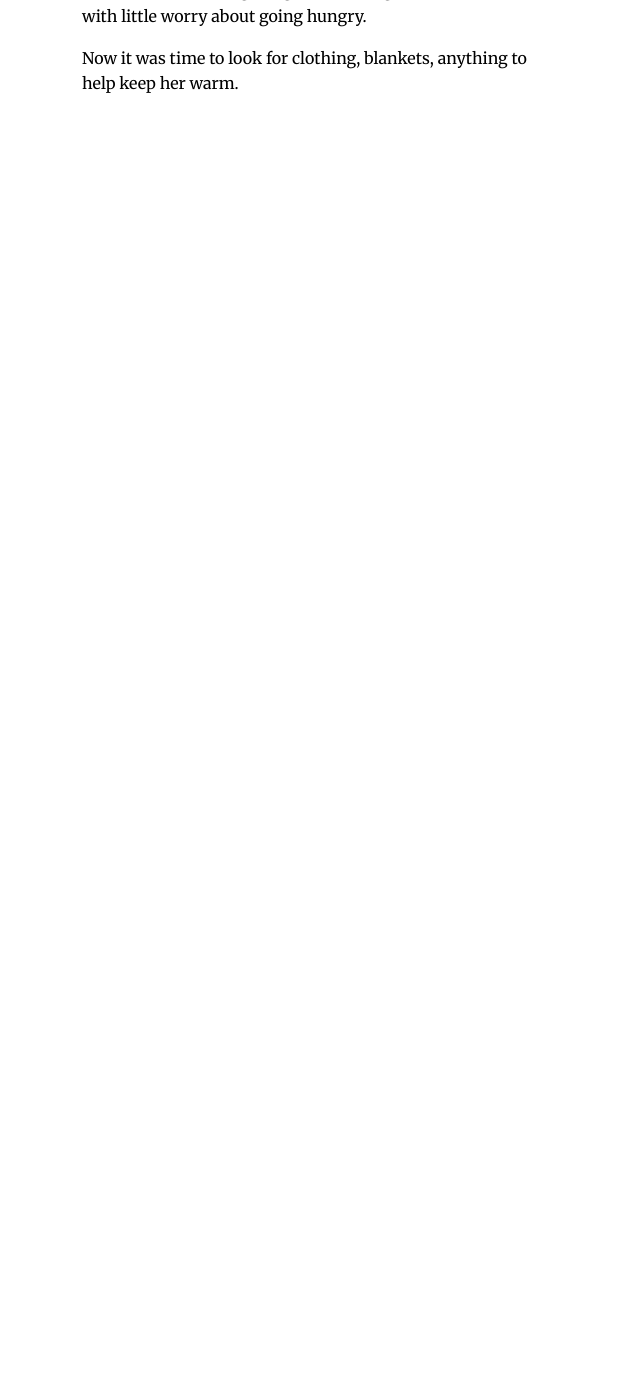
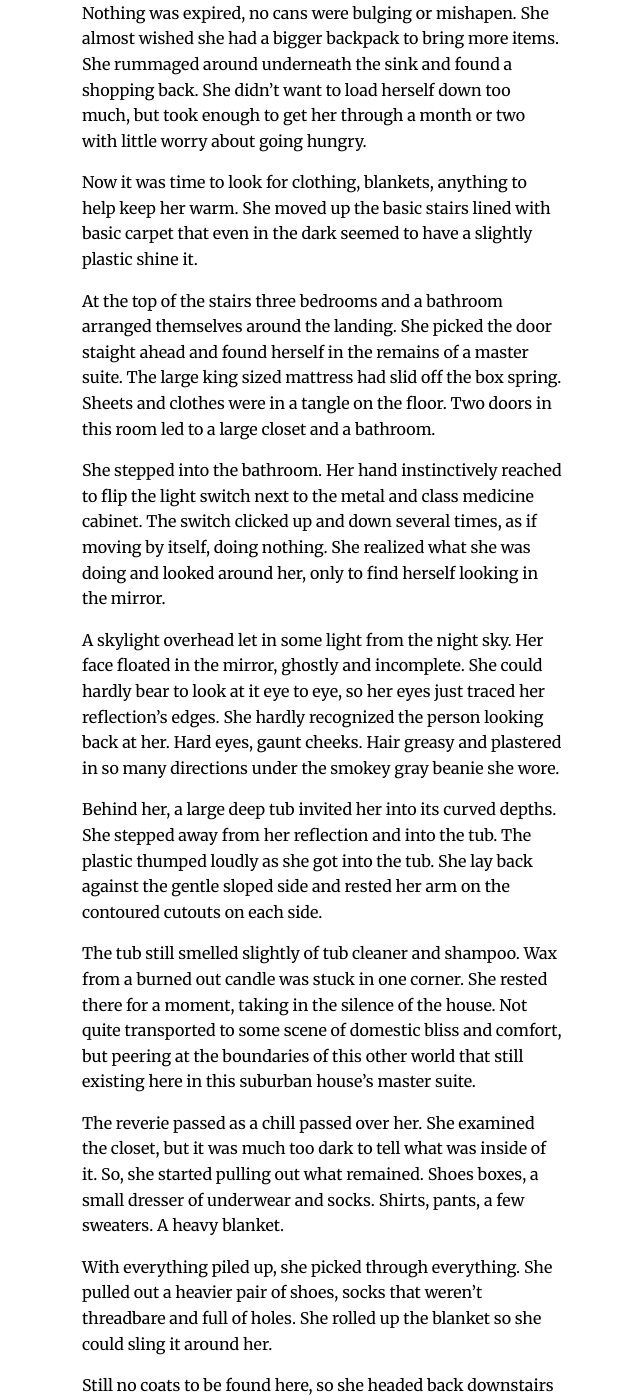
Before and after one commit to brodieaustin/building-300, a Jekyll site: the page built from index.markdown, in a window 1280 px wide and 1400 px high, scrolled down 14393 px. Shown: the whole window, without its empty margins (318-958 px from the left). Built offline with Jekyll 4.4.1, drawn with Linux system fonts in a browser that asks for light colours; our own code applies the rules of GitHub Pages for plain Markdown files; before the commit the page ends 14522 px from its top, so only the background shows below that; some of the changed text lies outside the part shown.

Commit message:
end of day 9, wc 6051

```diff
--- a/index.markdown
+++ b/index.markdown
@@ -130,7 +130,7 @@ Rather than run towards it, her body propelled her away from the scene. She cras
 
 A feeling of relief came over her as she shoved the door closed and huddled on the floor. She didn't cry but sat there clutching her arms wrapped around her legs. She used her silence to keep the image of the crunched damaged car at bay. Used her silence to erase the sounds that someone else's voice had made in a moment of fear and desperation, as if the silence would erase those things that had conditioned the human voice to speak terror and fear.
 
-Chapter 3: Ice
+# Chapter 3: Ice #
 
 Snow had been dusting the ground for weeks now, off and on. Never accumulating, just creating mottled patterns of white, grey, and brown. The air was cold and wind was picking up. Her clothing options were limited, in her panicked moments of fleeing chaos and destruction she hadn't had an opportunity to think critically about what she would need once winter came.
 
@@ -184,4 +184,42 @@ She looked around furtively again, a slight feeling of guilt overcame her as she
 
 This kitchen was much more promising. She opened a few cabinets and found a few cans, crackers, and meal mixes. Nothing was expired, no cans were bulging or mishapen. She almost wished she had a bigger backpack to bring more items. She rummaged around underneath the sink and found a shopping back. She didn't want to load herself down too much, but took enough to get her through a month or two with little worry about going hungry.
 
-Now it was time to look for clothing, blankets, anything to help keep her warm.
+Now it was time to look for clothing, blankets, anything to help keep her warm. She moved up the basic stairs lined with basic carpet that even in the dark seemed to have a slightly plastic shine it.
+
+At the top of the stairs three bedrooms and a bathroom arranged themselves around the landing. She picked the door staight ahead and found herself in the remains of a master suite. The large king sized mattress had slid off the box spring. Sheets and clothes were in a tangle on the floor. Two doors in this room led to a large closet and a bathroom.
+
+She stepped into the bathroom. Her hand instinctively reached to flip the light switch next to the metal and class medicine cabinet. The switch clicked up and down several times, as if moving by itself, doing nothing. She realized what she was doing and looked around her, only to find herself looking in the mirror.
+
+A skylight overhead let in some light from the night sky. Her face floated in the mirror, ghostly and incomplete. She could hardly bear to look at it eye to eye, so her eyes just traced her reflection's edges. She hardly recognized the person looking back at her. Hard eyes, gaunt cheeks. Hair greasy and plastered in so many directions under the smokey gray beanie she wore.
+
+Behind her, a large deep tub invited her into its curved depths. She stepped away from her reflection and into the tub. The plastic thumped loudly as she got into the tub. She lay back against the gentle sloped side and rested her arm on the contoured cutouts on each side.
+
+The tub still smelled slightly of tub cleaner and shampoo. Wax from a burned out candle was stuck in one corner. She rested there for a moment, taking in the silence of the house. Not quite transported to some scene of domestic bliss and comfort, but peering at the boundaries of this other world that still existing here in this suburban house's master suite.
+
+The reverie passed as a chill passed over her. She examined the closet, but it was much too dark to tell what was inside of it. So, she started pulling out what remained. Shoes boxes, a small dresser of underwear and socks. Shirts, pants, a few sweaters. A heavy blanket.
+
+With everything piled up, she picked through everything. She pulled out a heavier pair of shoes, socks that weren't threadbare and full of holes. She rolled up the blanket so she could sling it around her.
+
+Still no coats to be found here, so she headed back downstairs to the coat closet by the front door. The only coat left hanging there was long blue wool coat. It had a military look to it. It was a few sizes too big and hung down nearly to her ankles. But it fit well enough to not fall off of her completely. And its thick layers would keep her warm.
+
+She was ready to leave, but before she did, she lingered in the family room for a while longer. She shoved aside a pile of old mail and magazines and sat on the sofa that had once been lined up properly with the walls and fireplace that formed the room's focal point. Not the sofa was pushed at an odd angle and didn't frame anything in the space.
+
+She sat there, just breathing, just pausing, much as she had in the bathroom upstairs. She rifled through the pile she had just moved and pulled out a cooking magazine from the pile. Leaning back into the sofa, we flipped through the glossy pages full of deserts and platters or luxuriously roasted meats.
+
+Strangely the food didn't make her salivate or hunger for it. The dishes, arranged with flowers and fine linens and flatware, seemed like something from another world. It was hard to grasp that people had once eaten like this, that food had once looked like this.
+
+The food on those pages, seemed more like a piece of art. She felt no more moved to eat it than she would have a few brush strokes of paint on a canvas. There was a visual richness that drew her attention and made her look, but her body didn't respond to it with the repertoire of simple responses it was now used to using.
+
+The attraction broke and she tossed the magazine back on the pile. It slide unceremoniously to the floor and rested there with other junk that had had been left behind. It was time to head back, to leave this shell of a shelter and return to Building 300 where she would sleep a bit warmer than before.
+
+She crept back through the backyards of the houses, a little less quickly and quietly as before. She was feeling a bit more relaxed now and her new hear slowed her down and made more sound as she went along. She still sprinted though from the first house she entered across the street and the empty field.
+
+She made it back to the blue roofed building and paused there, catching her breath.  As she stood there, she scanned the shoreline, the beach with the two piers of stone pilings. The beach looked different to her now. The sand seemed more tossed up and disturbed, but she couldn't be quite sure.
+
+She proceeded slowly and cautiously down the short road that led from the building to the beach. The sand did in fact look different, but maybe she hadn't noticed how much she had disturbed things when she passed through there earlier.
+
+But as she stopped and looked more closely, she realized that she couldn't have made the beach look as different as it did. In fact, the beach looked different because there were footprints criss-crossing over it that weren't her's.
+
+# Chapter 4: Prism #
+
+There were footprints on the beach that weren't hers and they were heading in the direction of Building 300, her building 300. But she noticed that the footsteps didn't march in that direction directly. The footprints seemed to be spread out in a fairly random way, as if someone had been stumbling about on the sand before heading to towards her shelter.
```
